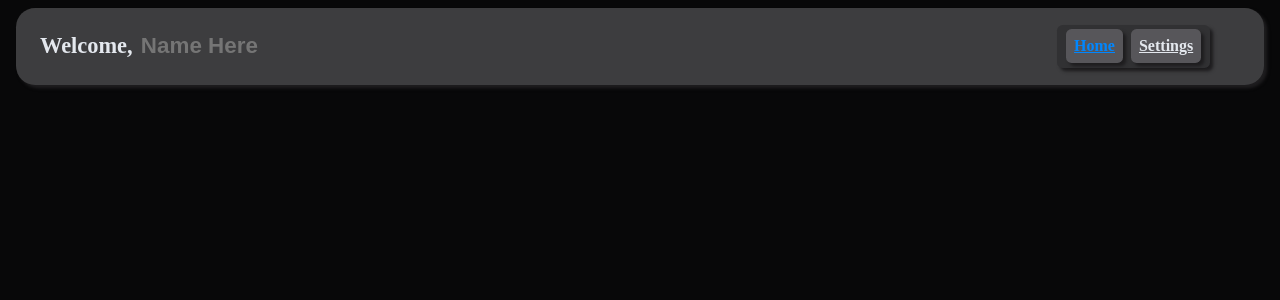
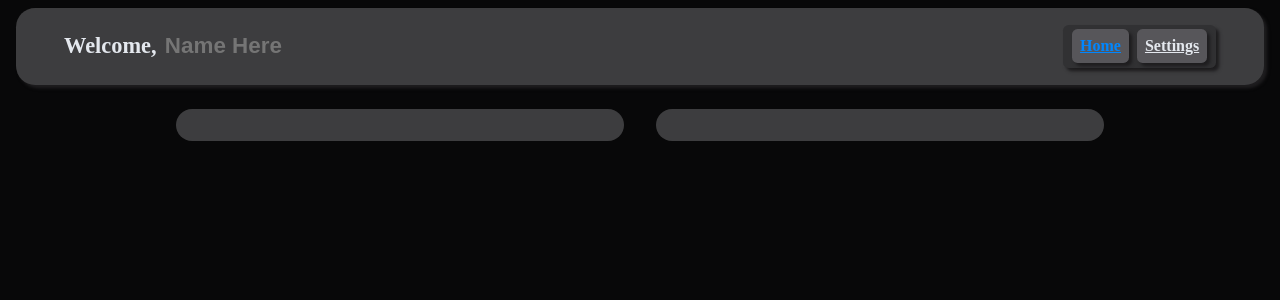
Before and after one commit to DaniSilv97/task-list-vue2, a Vue app: page / in a window 1280 px wide. Shown: the top 300 px of the page. Built offline with nearby package versions, Linux system fonts and the light colour scheme.

Commit message:
HomeView

```diff
--- a/public/styling.css
+++ b/public/styling.css
@@ -63,3 +63,19 @@ body{
     border-radius: 0.35rem;
     box-shadow: 0.2rem 0.2rem 0.2rem var(--darkestGrey);
 }
+
+.home{
+    display: flex;
+    flex-direction: row;
+    flex-wrap: wrap;
+   justify-content: center;
+}
+.main-wrapper{
+    display: flex;
+    flex-direction: column;
+    background-color: var(--grey);
+    border-radius: 1.2rem;
+    width: 26rem;
+    padding: 1rem;
+    margin: 1rem;
+}
--- a/src/components/HeaderBar.vue
+++ b/src/components/HeaderBar.vue
@@ -1,5 +1,6 @@
 <template>
     <div class="header-wrapper radious-and-shadow">
+        <div class="header-content">
             <div>
                 <h3 class="welcome">Welcome,</h3>
                 <input class="remove-default user-name" type="text" :placeholder="userPlaceHolder" >
@@ -10,6 +11,7 @@
                     <router-link to="/settings" class="button radious-and-shadow">Settings</router-link>
                 </div>
             </nav>
+        </div>
     </div>
 </template>
 
@@ -34,14 +36,20 @@
 
 <style scoped>
 .header-wrapper{
+    display: flex;
+    flex-direction: row;
+    justify-content: center;
     margin: 0.5rem 1rem;
+    height: 4rem;
+    background-color: var(--grey);
+    padding: 0.4rem 3rem;
+    border-radius: 1.2rem;
+}
+.header-content{
+    flex: 1 1 0;
     display: flex;
     justify-content: space-between;
     align-items: center;
-    height: 4rem;
-    background-color: var(--grey);
-    padding: 0.4rem 1.5rem;
-    border-radius: 1.2rem;
 }
 .header-wrapper div,
 .header-wrapper nav div{
@@ -55,6 +63,9 @@
 }
 .user-name{
     background-color: var(--grey);
-    max-width: 9rem;
+    max-width: 10rem;
+}
+nav{
+    padding: 0;
 }
 </style>
--- a/src/views/HomeView.vue
+++ b/src/views/HomeView.vue
@@ -1,13 +1,25 @@
 <template>
-  <div>
+  <div class="home">
 
+    <!--// TODO { O }: Filter by list-->
+    <div class="main-wrapper">
+      <SearchList></SearchList>
+    </div>
+
+    <!--// TODO { O }: For list in all, create list-->
+    <div class="main-wrapper">
+      <TaskList></TaskList>
+    </div>
   </div>
 </template>
 
 <script>
+import SearchList from '@/components/SearchList.vue';
+import TaskList from '@/components/TaskList.vue';
+
   export default {
     props: [  ],
-    components: {  },
+    components: { SearchList, TaskList },
     name: 'HomeView',
     data(){
       return{
```
Lines whose indentation alone changed are shown as unchanged.
